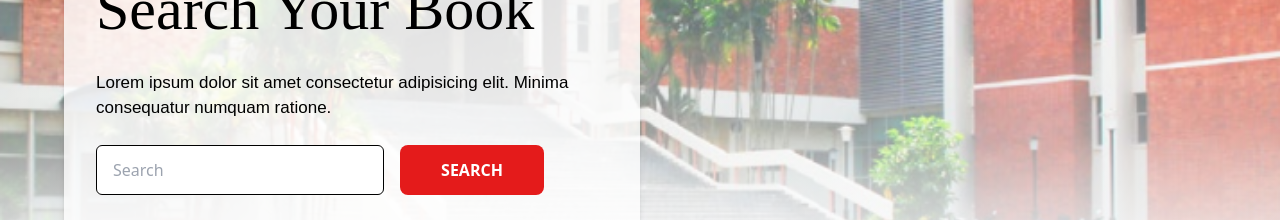
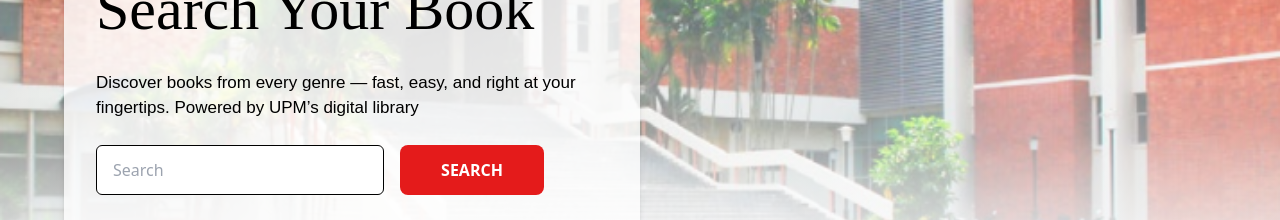
Before and after one commit to kerolrhazmi/library-mgmt, a React (Create React App) app: page / in a window 1280 px wide. Shown: the part 221-441 px from the top of the page. Built offline with nearby package versions, Linux system fonts and the light colour scheme; no server answers; the database is empty.

Commit message:
tukar lorem

```diff
--- a/src/components/Hero.jsx
+++ b/src/components/Hero.jsx
@@ -34,8 +34,7 @@ const Hero = () => {
             Search Your Book
           </h1>
           <p className="poppins-medium text-[17px] text-black mb-6">
-            Lorem ipsum dolor sit amet consectetur adipisicing elit. Minima
-            consequatur numquam ratione.
+            Discover books from every genre — fast, easy, and right at your fingertips. Powered by UPM’s digital library
           </p>
           <form onSubmit={handleSubmit} className="flex">
             <input
```
